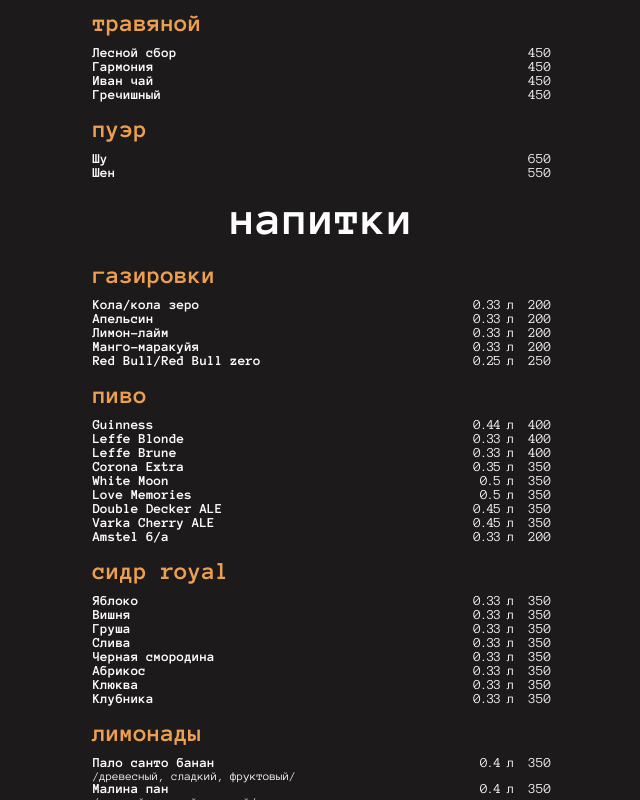
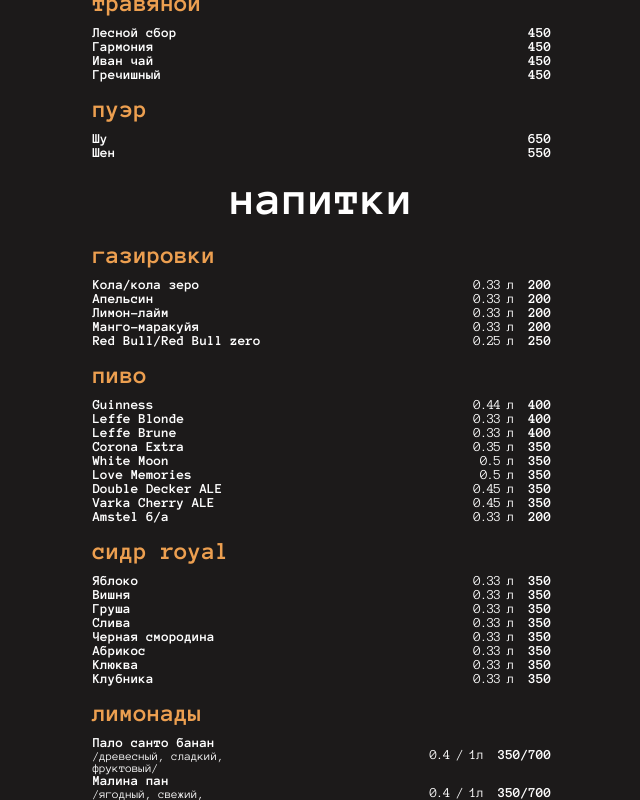
Before and after one commit to jokeramn/sunskrit, a React (Create React App) app: page / in a window 1280 px wide. Shown: the part 860-1660 px from the top of the page, without its empty margins (318-958 px from the left). Built offline with nearby package versions, Linux system fonts and the light colour scheme.

Commit message:
fixed menu price

```diff
--- a/src/sections/menu/menu.module.css
+++ b/src/sections/menu/menu.module.css
@@ -6,7 +6,7 @@
 }
 
 .container {
-    padding: 50px;
+    padding: 30px;
 }
 
 .menu {
@@ -46,6 +46,7 @@
 
 .drinkWrapper {
     display: flex;
+    align-items: center;
     justify-content: space-between;
 }
 
@@ -60,6 +61,7 @@
 
 .descText {
     font-size: 12px;
+    max-width: 160px;
 }
 
 .priceDrinkWrapper {
@@ -70,3 +72,7 @@
     letter-spacing: -1px;
     margin-right: 15px;
 }
+
+.price {
+    font-weight: bold;
+}
--- a/src/sections/menu/menu.tsx
+++ b/src/sections/menu/menu.tsx
@@ -37,7 +37,7 @@ export const Menu = () => {
                                     </div>
                                     <div className={styles.priceDrinkWrapper}>
                                         {!!drink?.volume && <span className={styles.volumeDrink}>{drink.volume}</span>}
-                                        <span>{drink.value}</span>
+                                        <span className={styles.price}>{drink.value}</span>
                                     </div>
                                 </div>
                             ))}
@@ -55,7 +55,7 @@ export const Menu = () => {
                                     </div>
                                     <div className={styles.priceDrinkWrapper}>
                                         {!!drink?.volume && <span className={styles.volumeDrink}>{drink.volume}</span>}
-                                        <span>{drink.value}</span>
+                                        <span className={styles.price}>{drink.value}</span>
                                     </div>
                                 </div>
                             ))}
--- a/src/shared/data/coldDrinks.ts
+++ b/src/shared/data/coldDrinks.ts
@@ -135,80 +135,80 @@ export const menuColdDrinks: DrinksData[] = [
         drinks: [
             {
                 name: "Пало санто банан",
-                value: 350,
-                volume: '0.4 л',
+                value: '350/700',
+                volume: '0.4 / 1л',
                 description: "/древесный, сладкий, фруктовый/",
             },
             {
                 name: "Малина пан",
-                value: 350,
-                volume: '0.4 л',
+                value: '350/700',
+                volume: '0.4 / 1л',
                 description: "/ягодный, свежий, пряный/",
             },
             {
                 name: "Ананас лемонграсс",
-                value: 350,
-                volume: '0.4 л',
+                value: '350/700',
+                volume: '0.4 / 1л',
                 description: "/фруктовый, тропический, пряный/",
             },
             {
                 name: "Яблоко саган дайля",
-                value: 350,
-                volume: '0.4 л',
+                value: '350/700',
+                volume: '0.4 / 1л',
                 description: "/легкий, травянистый, фруктовый/",
             },
             {
                 name: "Вишня шисо",
-                value: 350,
-                volume: '0.4 л',
+                value: '350/700',
+                volume: '0.4 / 1л',
                 description: "/свежий, ягодный, цветочный/",
             },
             {
                 name: "Манго маракуйя",
-                value: 350,
-                volume: '0.4 л',
+                value: '350/700',
+                volume: '0.4 / 1л',
                 description: "/тропический, сладкий/",
             },
             {
                 name: "Бамбук юдзу",
-                value: 350,
-                volume: '0.4 л',
+                value: '350/700',
+                volume: '0.4 / 1л',
                 description: "/цитрусовый, тропический, кислый/",
             },
             {
                 name: "Персик молочный улун",
-                value: 350,
-                volume: '0.4 л',
+                value: '350/700',
+                volume: '0.4 / 1л',
                 description: "/фруктовый, сливочный, сладкий/",
             },
             {
                 name: "Апельсин ваниль",
-                value: 350,
-                volume: '0.4 л',
+                value: '350/700',
+                volume: '0.4 / 1л',
                 description: "/сладкий, цитрусовый/",
             },
             {
                 name: "Ежевика гранат",
-                value: 350,
-                volume: '0.4 л',
+                value: '350/700',
+                volume: '0.4 / 1л',
                 description: "/ягодный, фруктовый, кислый/",
             },
             {
                 name: "Черника лаванда",
-                value: 350,
-                volume: '0.4 л',
+                value: '350/700',
+                volume: '0.4 / 1л',
                 description: "/ягодный, цветочный/",
             },
             {
                 name: "Помело ромашка",
-                value: 350,
-                volume: '0.4 л',
+                value: '350/700',
+                volume: '0.4 / 1л',
                 description: "/тропический, цветочный/",
             },
             {
                 name: "Сакура Фуджи",
-                value: 350,
-                volume: '0.4 л',
+                value: '350/700',
+                volume: '0.4 / 1л',
                 description: "/цветочный, кислый/",
             },
         ]
```
